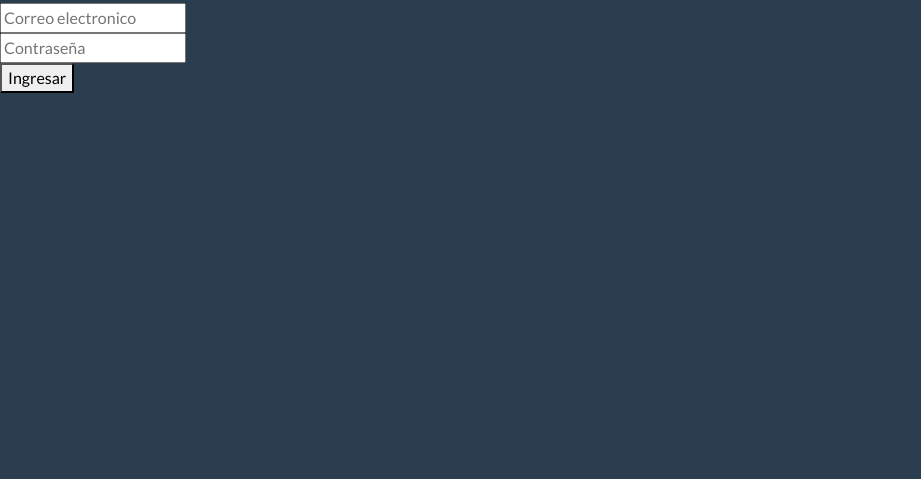
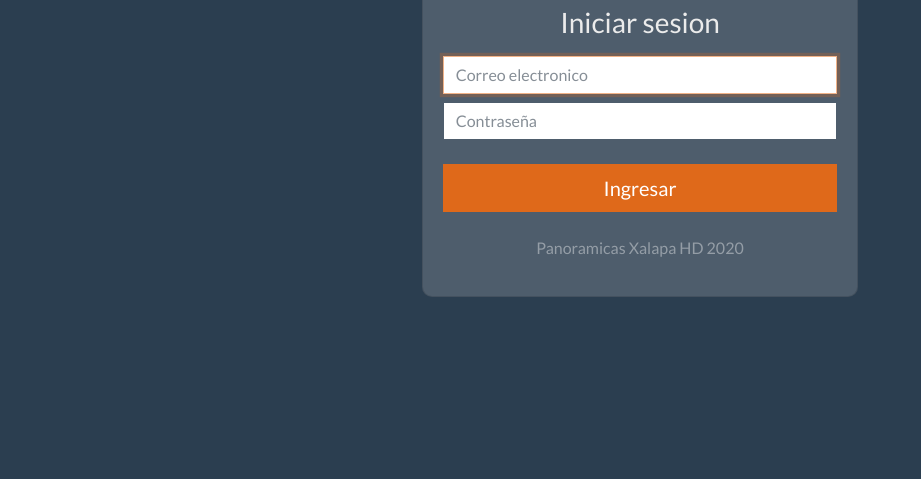
Before and after one commit to VelascoPale/pos-PanoramicasXalapaHd, a Flask app: page / in a window 1280 px wide. Shown: the part 321-800 px from the top of the page, without its empty margins (0-921 px from the left). Run offline with Flask 2, Linux system fonts and the light colour scheme; some libraries are stand-ins or nearby versions.

Commit message:
login-front finished

```diff
--- a/index.py
+++ b/index.py
@@ -191,7 +191,7 @@
     print(data[0])
     return render_template('edit_client_grd.html', data = data[0], event = event)
 
-# function update_client
+# function update_client > edit_client_grd
 @app.route('/update_client/<event>/<id>', methods = ['POST'])
 def update_client(event, id):
     event = request.form['event_selected']
@@ -223,4 +223,4 @@
 
 # run server
 if __name__ == "__main__":
-    app.run(port = "3000", debug = True)
+    app.run(host="192.168.1.100", port = "3000", debug = True)
--- a/templates/index.html
+++ b/templates/index.html
@@ -9,53 +9,40 @@
         href="https://cdn3.iconfinder.com/data/icons/google-material-design-icons/48/ic_location_on_48px-512.png"
         type="image/x-icon">
     <link rel="stylesheet" href="{{url_for('static', filename='css/main.css')}}">
-    <link rel="stylesheet" href="{{url_for('static', filename='css/main2.css')}}">
     <title>Panoramicas Xalapa HD</title>
 </head>
 
-<body>
-    <div class="limiter">
-        <div class="container-login100">
-            <div class="wrap-login100">
-                <div class="login100-pic js-tilt" data-tilt>
-                    <img src="{{url_for('static',filename='images/img-01.png')}}" alt="IMG">
+<body style="overflow-y: hidden;">
+
+    <div class="row align-items-center vh-100 justify-content-center text-center">
+        <div class="col-10 col-lg-4 card card-body bg-secondary" style="border-radius: 10px;">
+            <form action="/login" method="POST" class="form-signin ">
+                <div>
+                    <img class="mb-4" src="{{url_for('static', filename = 'img/icon.png')}}" alt="PXHD"
+                        width="100" height="100">
+                    <h1 class="h3 mb-3 font-weight-normal">Iniciar sesion</h1>
+                    <label for="inputEmail" class="sr-only">Correo electronico</label>
+                    <input type="email" name="adress" id="inputEmail" class="form-control"
+                        placeholder="Correo electronico" required autofocus>
+                    <label for="inputPassword" class="sr-only">Contraseña</label>
+                    <input type="password" name="password" id="inputPassword" class="form-control mt-2"
+                        placeholder="Contraseña" required>
+                    <button class="btn btn-lg btn-primary btn-block mt-4" type="submit">Ingresar</button>
                 </div>
-                <form action="/login" method="POST" class="login100-form validate-form">
-                    <span class="login100-form-title">
-                        Iniciar sesión
-                    </span>
-
+            </form>
             {% with messages = get_flashed_messages() %}
             {% if messages %}
             {% for message in messages %}
-                    <div class="alert alert-danger" role="alert">
+            <div class="alert alert-danger mt-2" role="alert">
                 {{message}}
             </div>
             {% endfor %}
             {% endif %}
             {% endwith %}
-
-                    <div class="wrap-input100 validate-input" data-validate="Valid email is required: ex@abc.xyz">
-                        <input class="input100" type="text" name="adress" placeholder="Correo electronico">
-                        <span class="focus-input100"></span>
-                        <span class="symbol-input100">
-                            <i class="fa fa-envelope" aria-hidden="true"></i>
-                        </span>
-                    </div>
-                    <div class="wrap-input100 validate-input" data-validate="Password is required">
-                        <input class="input100" type="password" name="password" placeholder="Contraseña">
-                        <span class="focus-input100"></span>
-                        <span class="symbol-input100">
-                            <i class="fa fa-lock" aria-hidden="true"></i>
-                        </span>
-                    </div>
-                    <div class="container-login100-form-btn">
-                        <button type="submit" class="login100-form-btn">Ingresar</button>
-                    </div>
-                </form>
+            <p class="mb-3 mt-4 text-muted">Panoramicas Xalapa HD 2020</p>
         </div>
     </div>
-    </div>
+
     <script src="https://code.jquery.com/jquery-3.4.1.slim.min.js"
         integrity="sha384-J6qa4849blE2+poT4WnyKhv5vZF5SrPo0iEjwBvKU7imGFAV0wwj1yYfoRSJoZ+n"
         crossorigin="anonymous"></script>
@@ -65,7 +52,6 @@
     <script src="https://stackpath.bootstrapcdn.com/bootstrap/4.4.1/js/bootstrap.min.js"
         integrity="sha384-wfSDF2E50Y2D1uUdj0O3uMBJnjuUD4Ih7YwaYd1iqfktj0Uod8GCExl3Og8ifwB6"
         crossorigin="anonymous"></script>
-    <script src="{{url_for('static',filename='js/tilt.jquery.min.js')}}"></script>
 
 </body>
 
```
Lines whose indentation alone changed are shown as unchanged.
